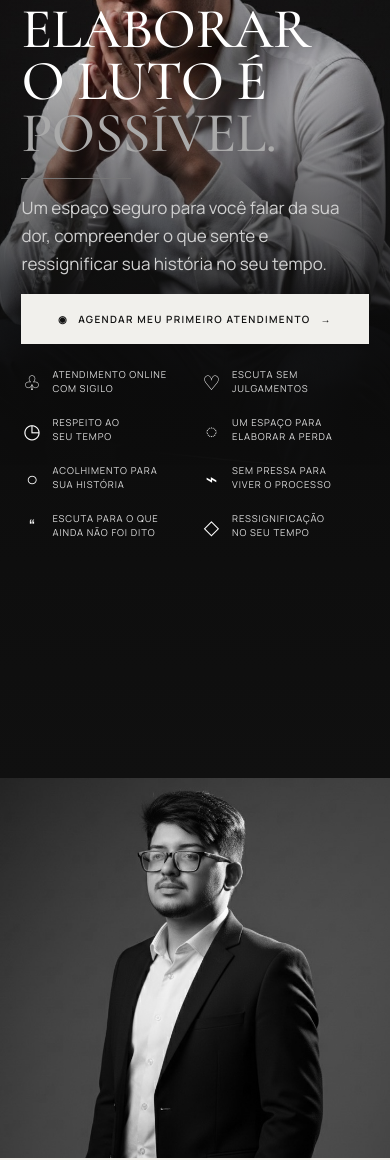
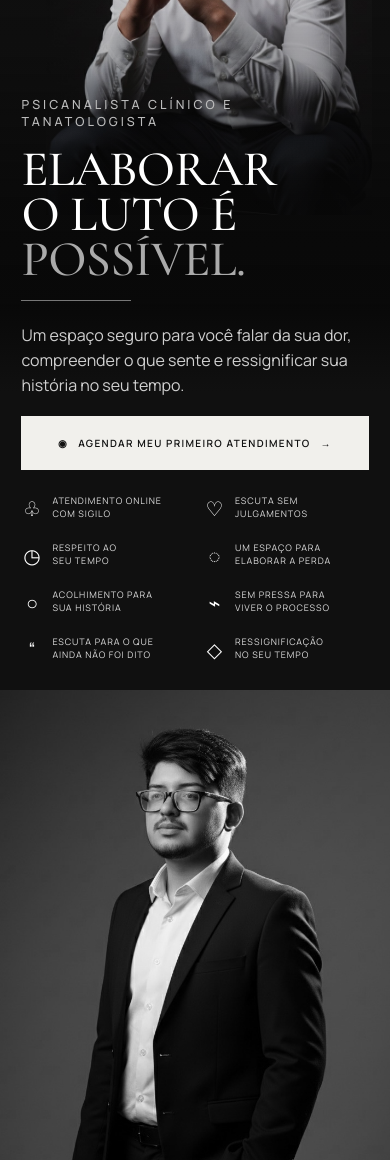
Before and after one commit to isaiasbezerrapsi-alt/landing-page-isaias-bezerra, a plain HTML site: page index.html in a window 390 px wide. Shown: the part 242-1402 px from the top of the page. Drawn offline with nearby package versions, Linux system fonts and the light colour scheme.

Commit message:
Add files via upload

```diff
--- a/index.html
+++ b/index.html
@@ -160,7 +160,7 @@ footer{padding:32px 0 20px}.foot-nav a{font-size:8px}.foot-social{font-size:9px}
 
 <script type="module">
   import { initializeApp } from "https://www.gstatic.com/firebasejs/12.1.0/firebase-app.js";
-  import { getAuth, GoogleAuthProvider, signInWithRedirect, getRedirectResult, onAuthStateChanged } from "https://www.gstatic.com/firebasejs/12.1.0/firebase-auth.js";
+  import { getAuth, GoogleAuthProvider, signInWithPopup, onAuthStateChanged } from "https://www.gstatic.com/firebasejs/12.1.0/firebase-auth.js";
   import { getFirestore, collection, addDoc, query, where, onSnapshot, serverTimestamp } from "https://www.gstatic.com/firebasejs/12.1.0/firebase-firestore.js";
 
   const config = window.ISAIAS_FIREBASE_CONFIG || null;
@@ -191,16 +191,23 @@ footer{padding:32px 0 20px}.foot-nav a{font-size:8px}.foot-social{font-size:9px}
     signInBtn.addEventListener('click', async ()=>{
   try {
     setStatus('Abrindo login do Google...');
-        await signInWithRedirect(auth, provider);
+    const result = await signInWithPopup(auth, provider);
+    if(result?.user){
+      user = result.user;
+      setStatus('');
+    }
   } catch(e){
     console.error(e);
-        setStatus('Não foi possível abrir o login do Google. Tente novamente.');
+    if(e?.code === 'auth/popup-closed-by-user'){
+      setStatus('O login foi fechado. Tente novamente.');
+    }else if(e?.code === 'auth/popup-blocked'){
+      setStatus('O navegador bloqueou a janela de login. Permita pop-ups e tente novamente.');
+    }else if(e?.code === 'auth/unauthorized-domain'){
+      setStatus('Este domínio ainda não está autorizado no Firebase.');
+    }else{
+      setStatus('Não foi possível concluir o login do Google. Tente novamente.');
     }
-    });
-
-    getRedirectResult(auth).catch(e=>{
-      console.error(e);
-      if(e?.code) setStatus('Não foi possível concluir o login com o Google.');
+  }
 });
 
     onAuthStateChanged(auth, u=>{
@@ -340,4 +347,127 @@ document.querySelector('.menu').addEventListener('click',()=>{let n=document.que
 }
 </style>
 
+
+<style id="mobile-hero-composition-final">
+/* Correção de composição mobile:
+   título menor que o desktop e imagem concentrada no topo,
+   evitando que o rosto concorra com a tipografia. */
+@media (max-width:600px){
+  .hero{
+    min-height:100svh;
+    height:auto;
+    align-items:flex-end;
+    overflow:hidden;
+  }
+  .hero:before{
+    background:
+      linear-gradient(180deg,
+        rgba(8,8,8,.04) 0%,
+        rgba(8,8,8,.08) 18%,
+        rgba(8,8,8,.28) 32%,
+        rgba(8,8,8,.78) 47%,
+        rgba(8,8,8,.97) 58%,
+        #101010 68%,
+        #101010 100%),
+      url("images/isaias-hero.jpeg") 72% 0% / auto 49% no-repeat,
+      #101010;
+  }
+  .hero-content{
+    max-width:100%;
+    padding-top:42vh;
+    padding-bottom:30px;
+  }
+  .hero .eyebrow{
+    font-size:12.5px;
+    letter-spacing:3px;
+    margin-bottom:16px;
+  }
+  .hero h1{
+    font-size:clamp(50px,13.2vw,60px);
+    line-height:.9;
+    letter-spacing:-.6px;
+    max-width:100%;
+  }
+  .hero-copy{
+    font-size:16.5px;
+    line-height:1.58;
+    max-width:100%;
+    margin-top:22px;
+  }
+  .hero .rule{
+    margin:18px 0 13px;
+  }
+  .hero .btn{
+    margin-top:18px;
+    min-height:54px;
+    font-size:10px;
+  }
+  .hero-meta{
+    margin-top:24px;
+    gap:18px;
+  }
+  .hero-meta,
+  .hero-meta .meta{
+    font-size:9.5px;
+  }
+  .hero-side{
+    display:none;
+  }
+}
+@media (max-width:390px){
+  .hero-content{
+    padding-top:40vh;
+    padding-bottom:26px;
+  }
+  .hero h1{
+    font-size:50px;
+  }
+  .hero-copy{
+    font-size:16px;
+  }
+  .hero-meta,
+  .hero-meta .meta{
+    font-size:9px;
+  }
+}
+</style>
+
+
+<style id="smartphone-followup-photo-final">
+/* Smartphone only: remove the excessive black gap before the next portrait.
+   Tablet and desktop remain unchanged. */
+@media (max-width:600px){
+  .hero + .about{
+    margin-top:0 !important;
+  }
+  .hero + .about .about-photo{
+    height:clamp(520px,78vh,690px);
+    min-height:0;
+    margin-top:0;
+    overflow:hidden;
+  }
+  .hero + .about .about-photo img{
+    width:100%;
+    height:100%;
+    display:block;
+    object-fit:cover;
+    object-position:center 18%;
+  }
+  .hero + .about .about-photo + *{
+    margin-top:0;
+  }
+}
+@media (max-width:390px){
+  .hero + .about .about-photo{
+    height:560px;
+  }
+}
+</style>
+
+
+<style id="google-review-auth-final">
+.google-btn:disabled{cursor:not-allowed}
+.review-status{display:inline-block;min-height:18px}
+</style>
+
 </body></html>
```
Lines whose indentation alone changed are shown as unchanged.
